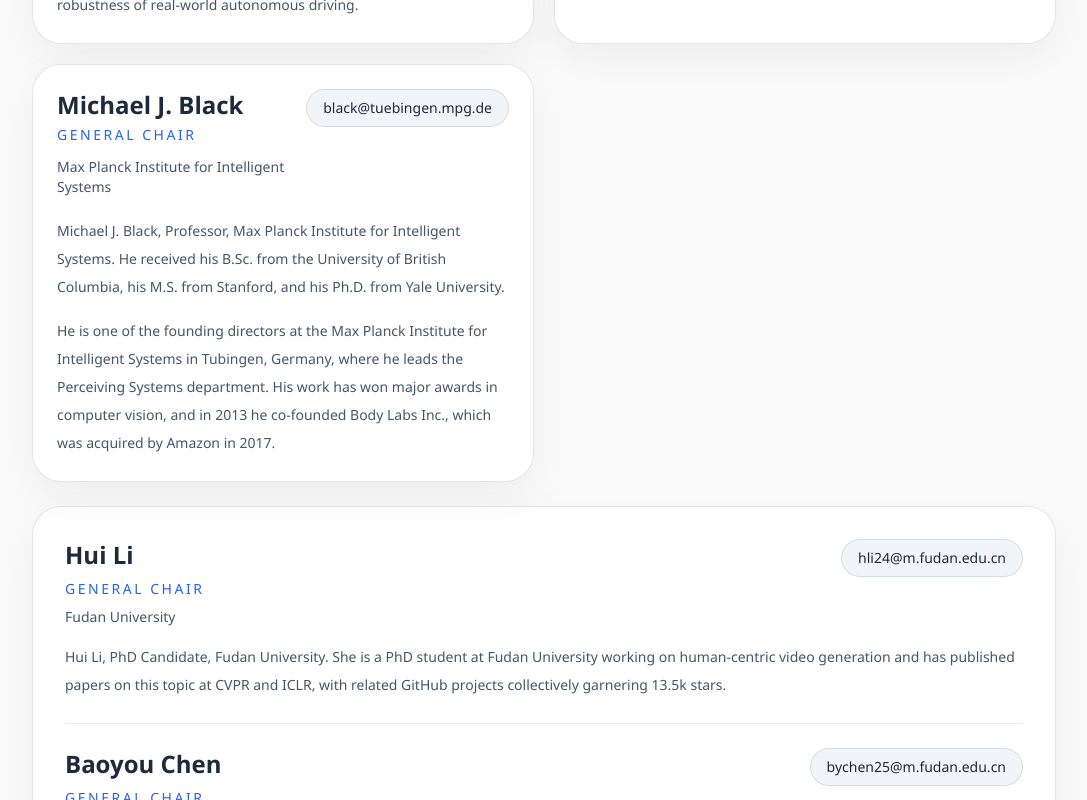
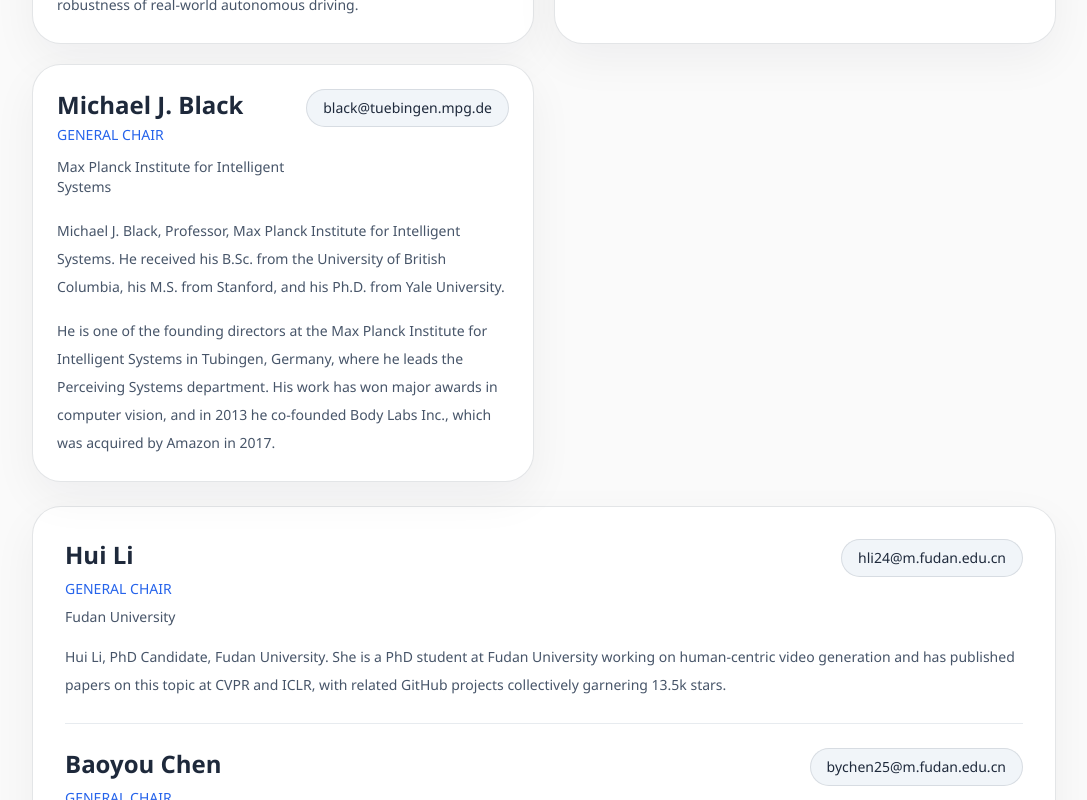
Before and after one commit to hvg-workshop/workshop2026, a React (Vite) app: page /#overview in a window 1280 px wide. Shown: the part 5100-5900 px from the top of the page, without its empty margins (96-1183 px from the left). Built offline with nearby package versions, Linux system fonts and the light colour scheme.

Commit message:
style:调整字体样式间距

```diff
--- a/src/components/committee-section.jsx
+++ b/src/components/committee-section.jsx
@@ -19,7 +19,7 @@
       <div>
         <div className="pr-0 sm:pr-44">
           <h3 className="text-2xl font-semibold text-[var(--color-text)]">{member.name}</h3>
-          <p className="mt-1 text-sm font-medium uppercase tracking-[0.18em] text-[var(--color-primary)]">
+          <p className="mt-1 text-sm font-medium uppercase text-[var(--color-primary)]">
             {member.role}
           </p>
           <p className="mt-3 text-sm text-[var(--color-muted)]">{member.affiliation}</p>
@@ -49,7 +49,7 @@
       <div className="flex flex-col gap-3 md:flex-row md:items-start md:justify-between">
         <div className="space-y-2">
           <h4 className="text-2xl font-semibold text-[var(--color-text)]">{member.name}</h4>
-          <p className="text-sm font-medium uppercase tracking-[0.18em] text-[var(--color-primary)]">
+          <p className="text-sm font-medium uppercase text-[var(--color-primary)]">
             {member.role}
           </p>
           <p className="text-sm text-[var(--color-muted)]">{member.affiliation}</p>
```
